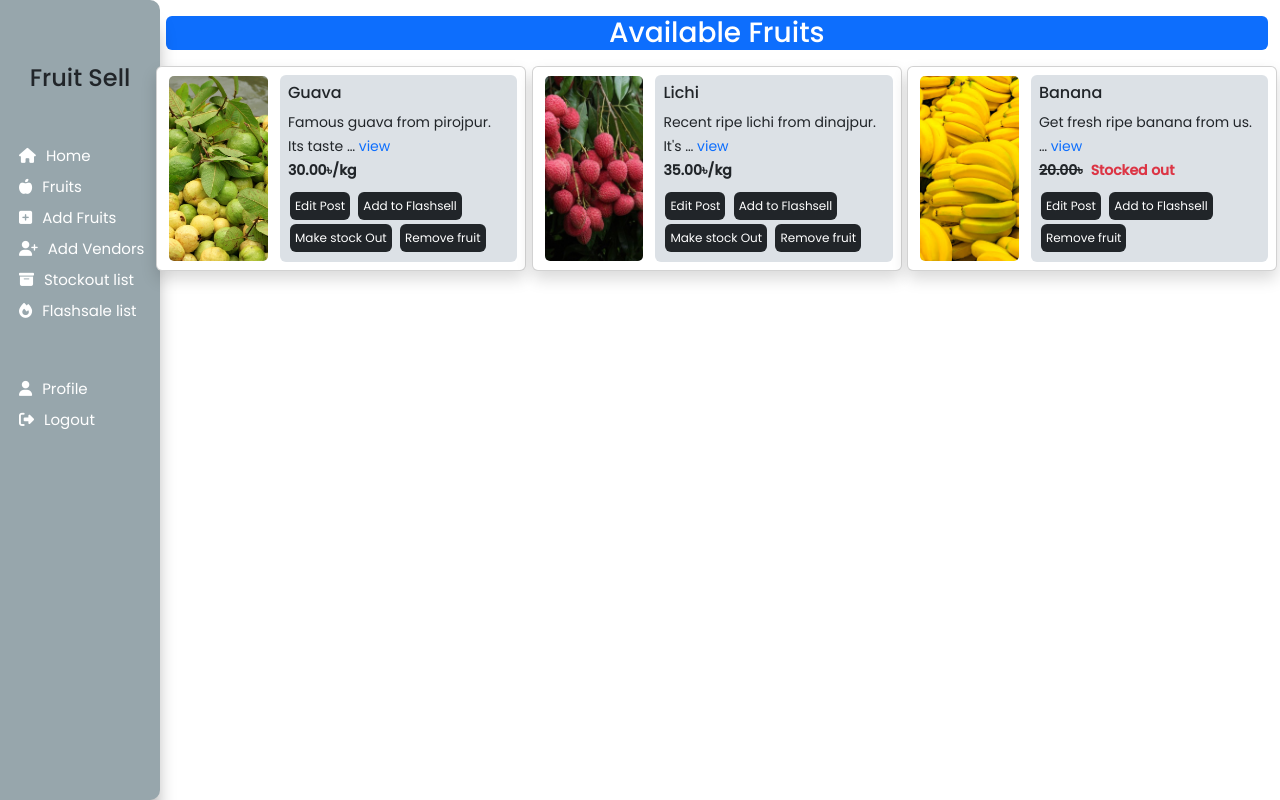
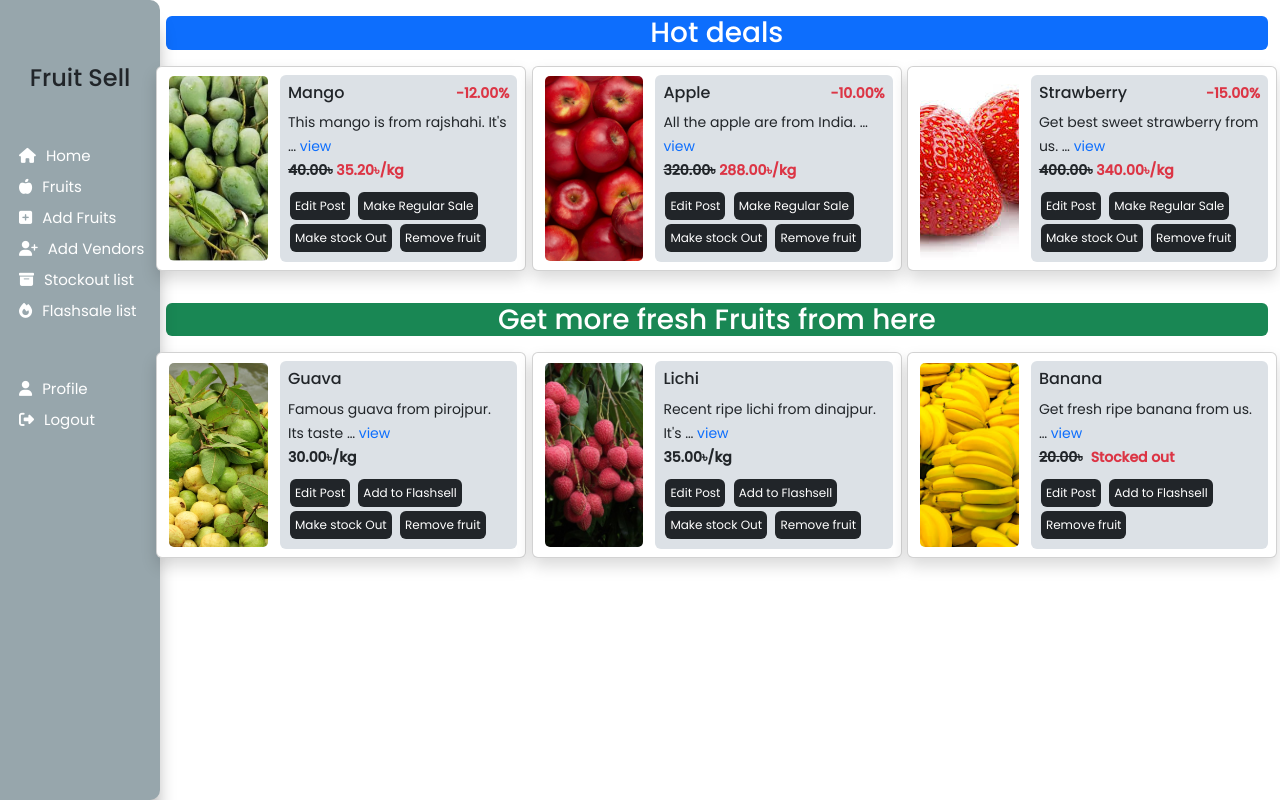
Before and after one commit to MahadiMunna/Fruit-Chain_FYDP_Python-Django_Blockchain, a Django app: page / in a window 1280 px wide. Run offline with Django 4.2, Linux system fonts and the light colour scheme; a user stored in the database is signed in; data comes from the database, SQL or seed files in the repository; both versions use the stored data as it was after the commit; some libraries are stand-ins or nearby versions.

```diff
--- a/core/templates/home.html
+++ b/core/templates/home.html
@@ -4,8 +4,90 @@
 
 {% block body %}
 {% load static %}
+
+{% if flashsale  %}
 <div class="container mx-auto ">
-    <h3 class="text-center my-3 bg-primary rounded text-white">Available Fruits</h3>
+    <h3 class="text-center my-3 bg-primary rounded text-white">Hot deals</h3>
+    <div class="row justify-content-around">
+
+        {% for fruit in flashsale %}
+        <div class="card mb-3 shadow" style="width: 370px; height: fit-content;">
+            <div class="row">
+                <div class="col-4 d-flex justify-content-center align-items-center">
+                    {% if fruit.image %}
+                    <img class="card-img" src="{{fruit.image.url}}" class="img-fluid rounded-start" alt="...">
+                    {% else %}
+                    <img class="card-img" src="{% static './images/No-Image-Placeholder.svg' %}"
+                        class="img-fluid rounded-start" alt="...">
+                    {% endif %}
+                </div>
+                <div class="col-8 p-2 ps-0">
+                    <div style="background-color: #dce1e6;" class="rounded">
+                        <div class="p-2">
+                            <div class="d-flex justify-content-between">
+                                <h6 class="card-title">{{fruit.name}}</h6>
+                                {% if fruit.stocked_out %}
+                                {% else %}
+                                {% if fruit.discount > 0 %}
+                                <small class="text-danger fw-bold"> -{{ fruit.discount }}% </small>
+                                {% endif %}
+                                {% endif %}
+                            </div>
+                            <small class="card-text ">{{fruit.description | truncatewords:6}} <a
+                                    class="text-decoration-none"
+                                    href="{% url 'details' id=fruit.id %}">view</a></small><br>
+                            {% if fruit.stocked_out %}
+                            <small class="fw-bold"><s>{{fruit.price}}৳</s><span class="fw-bold text-danger ms-2">Stocked
+                                    out</span></small>
+                            {% else %}
+                            {% if fruit.discount > 0 %}
+                            <small class="fw-bold"><s>{{fruit.price}}৳</s> <span
+                                    class="text-danger">{{fruit.get_discounted_price}}৳/kg</span> </small><br>
+                            {% else %}
+                            <small class="fw-bold">{{fruit.price}}৳/kg</small><br>
+                            {% endif %}
+                            {% endif %}
+
+                            {% if request.user.is_staff %}
+                            <div class="mt-2">
+                                <a class="card-btn btn btn-dark" href="{% url 'edit_fruit' id=fruit.id %}">Edit Post</a>
+                                <a class="card-btn btn btn-dark" href="{% url 'regular_sale' fruit.id %}">Make Regular Sale</a>
+                                {% if fruit.stocked_out %}
+                                {% else %}
+                                <a class="card-btn btn btn-dark" href="{% url 'stocked_out' fruit.id %}">Make stock
+                                    Out</a>
+                                {% endif %}
+                                <a class="card-btn btn btn-dark" href="{% url 'remove_fruit' fruit.id %}">Remove
+                                    fruit</a>
+                            </div>
+                            {% else %}
+                            {% if fruit.stocked_out %}
+                            <div class="d-flex justify-content-between align-items-center mt-2">
+                                <a class="card-btn btn btn-dark" href="{% url 'add_to_wishlist' fruit.id %}">Add to
+                                    wishlist</a>
+                            </div>
+                            {% else %}
+                            <div class="d-flex justify-content-between align-items-center mt-2">
+                                <a class="card-btn btn btn-dark" href="{% url 'add_to_favourite' fruit.id %}">Add to
+                                    Favourite</a>
+                                <a class="card-btn btn btn-dark" href="{% url 'add-to-cart' fruit.id %}">Add to Cart</a>
+                            </div>
+                            {% endif %}
+
+                            {% endif %}
+                        </div>
+                    </div>
+                </div>
+            </div>
+        </div>
+
+        {% endfor %}
+
+    </div>
+</div>
+{% endif %}
+<div class="container mx-auto ">
+    <h3 class="text-center my-3 bg-success rounded text-white">Get more fresh Fruits from here</h3>
     <div class="row justify-content-around">
 
 
@@ -69,9 +151,9 @@
                             </div>
                             {% else %}
                             <div class="d-flex justify-content-between align-items-center mt-2">
-                                <a class="card-btn btn btn-dark" href="{% url 'add-to-cart' fruit.id %}">Add to Cart</a>
                                 <a class="card-btn btn btn-dark" href="{% url 'add_to_favourite' fruit.id %}">Add to
                                     Favourite</a>
+                                <a class="card-btn btn btn-dark" href="{% url 'add-to-cart' fruit.id %}">Add to Cart</a>
                             </div>
                             {% endif %}
 
--- a/core/templates/navbar.html
+++ b/core/templates/navbar.html
@@ -3,7 +3,7 @@
     <div class="mx-2">
         <ul class="list-unstyled">
             <li><a href="{% url 'home' %}"><i class="fa-solid fa-house"></i>Home</a></li>
-            <li><a href="{% url 'home' %}"><i class="fa-solid fa-apple-whole"></i>Fruits</a></li>
+            <li><a href="{% url 'fruits' %}"><i class="fa-solid fa-apple-whole"></i>Fruits</a></li>
             {% if request.user.is_staff %}
             <li><a href="{% url 'add_fruit' %}"><i class="fa-solid fa-square-plus"></i>Add Fruits</a></li>
             <li><a href="{% url 'add_vendor' %}"><i class="fa-solid fa-user-plus"></i>Add Vendors</a></li>
--- a/core/views.py
+++ b/core/views.py
@@ -4,4 +4,5 @@ from django.views.generic import DetailView
 # Create your views here.
 def home(request):
     data = FruitModel.objects.filter(flash_sale=False)
-    return render(request, 'home.html', {'data':data})
+    flashsale = FruitModel.objects.filter(flash_sale=True)
+    return render(request, 'home.html', {'data':data, 'flashsale':flashsale })
--- a/fruit/admin.py
+++ b/fruit/admin.py
@@ -1,8 +1,9 @@
 from django.contrib import admin
-from .models import FruitModel, Vendor, FavouriteFruit, Wishlist
+from .models import FruitModel, Vendor, FavouriteFruit, Wishlist, Comment
 # Register your models here.
 
 admin.site.register(Vendor)
 admin.site.register(FruitModel)
 admin.site.register(FavouriteFruit)
 admin.site.register(Wishlist)
+admin.site.register(Comment)
--- a/fruit/models.py
+++ b/fruit/models.py
@@ -1,5 +1,6 @@
 from django.db import models
 from django.contrib.auth.models import User
+from users.models import UserAccount
 
 # Create your models here.
 class Vendor(models.Model):
@@ -47,3 +48,12 @@ class Wishlist(models.Model):
 
     def __str__(self):
         return f"{self.user.username} looking for: {self.fruit.name}"
+
+class Comment(models.Model):
+    post = models.ForeignKey(FruitModel, on_delete=models.CASCADE, related_name='comments')
+    name = models.ForeignKey(UserAccount, on_delete=models.CASCADE)
+    comment = models.TextField()
+    created_on = models.DateTimeField(auto_now_add=True)
+
+    def __str__(self):
+        return f"Comments by {self.name}"
--- a/fruit/urls.py
+++ b/fruit/urls.py
@@ -2,6 +2,7 @@ from django.urls import path
 from . import views
 
 urlpatterns = [
+    path('fruits/', views.available_fruits, name='fruits'),
     path('fruit_details/<int:id>/', views.DetailFruitView.as_view(), name='details'),
 
     path('add_fruit', views.add_fruit, name='add_fruit'),
--- a/fruit_sell/settings.py
+++ b/fruit_sell/settings.py
@@ -40,6 +40,7 @@ INSTALLED_APPS = [
 
 CRISPY_ALLOWED_TEMPLATE_PACKS = "bootstrap5"
 CRISPY_TEMPLATE_PACK = "bootstrap5"
+LOGIN_URL = '/user/login/'
 
 MIDDLEWARE = [
     'django.middleware.security.SecurityMiddleware',
--- a/order/views.py
+++ b/order/views.py
@@ -4,8 +4,10 @@ from django.urls import reverse
 from fruit.models import FruitModel
 from .models import Cart, Order
 from django.contrib import messages
+from django.contrib.auth.decorators import login_required
 
 # Create your views here.
+@login_required
 def add_to_cart(request, pk):
     item = get_object_or_404(FruitModel, pk=pk)
     order_item = Cart.objects.get_or_create(item=item, user=request.user, purchased=False)
@@ -32,6 +34,7 @@ def add_to_cart(request, pk):
         referer_url = request.META.get('HTTP_REFERER', '/')
         return HttpResponseRedirect(referer_url)
 
+@login_required
 def cart_view(request):
     data = FruitModel.objects.all()
     carts = Cart.objects.filter(user=request.user, purchased=False)
@@ -51,6 +54,7 @@ def cart_view(request):
         }
         return render(request, 'cart.html', context)
 
+@login_required
 def remove_from_cart(request, pk):
     item = get_object_or_404(FruitModel, pk=pk)
     orders = Order.objects.filter(user=request.user, ordered=False)
@@ -70,6 +74,7 @@ def remove_from_cart(request, pk):
         referer_url = request.META.get('HTTP_REFERER', '/')
         return HttpResponseRedirect(referer_url)
 
+@login_required
 def increase_decrease(request, pk, type):
     item = get_object_or_404(FruitModel, pk=pk)
     order_qs = Order.objects.filter(user=request.user, ordered=False)
@@ -102,6 +107,7 @@ def increase_decrease(request, pk, type):
         referer_url = request.META.get('HTTP_REFERER', '/')
         return HttpResponseRedirect(referer_url)
 
+@login_required
 def remove_order(request, id):
     order = Order.objects.filter(id=id, user=request.user)
     order.delete()
--- a/payment/views.py
+++ b/payment/views.py
@@ -10,9 +10,13 @@ from django.views.generic import TemplateView
 from order.models import Cart, Order
 from fruit_sell.settings import STORE_ID, STORE_PASS
 from django.contrib import messages
+from django.utils.decorators import method_decorator
+from django.contrib.auth.decorators import login_required
 
 # Create your views here.
+@method_decorator(login_required, name='dispatch')
 class CheckoutTemplateView(TemplateView):
+
     def get(self, request, *args, **kwargs):
         carts = Cart.objects.filter(user=request.user, purchased=False)
         orders = Order.objects.filter(user=request.user, ordered=False)
@@ -114,7 +118,7 @@ def sslc_status(request):
 
             return HttpResponseRedirect(reverse('sslc_complete', kwargs={'val_id': val_id, 'tran_id': tran_id}))
 
-
+@login_required
 def sslc_complete(request, val_id, tran_id):
     order_qs = Order.objects.filter(user=request.user, ordered=False)
     order = order_qs[0]
```
Also changed, not shown: fruit/forms.py (+9 -1 lines), fruit/templates/fruit_details.html (+46 -3 lines), fruit/templates/fruits.html (added, +89 -0 lines), fruit/views.py (+43 -3 lines), users/views.py (+9 -2 lines), db.sqlite3, fruit/migrations/0012_comment.py (added).
